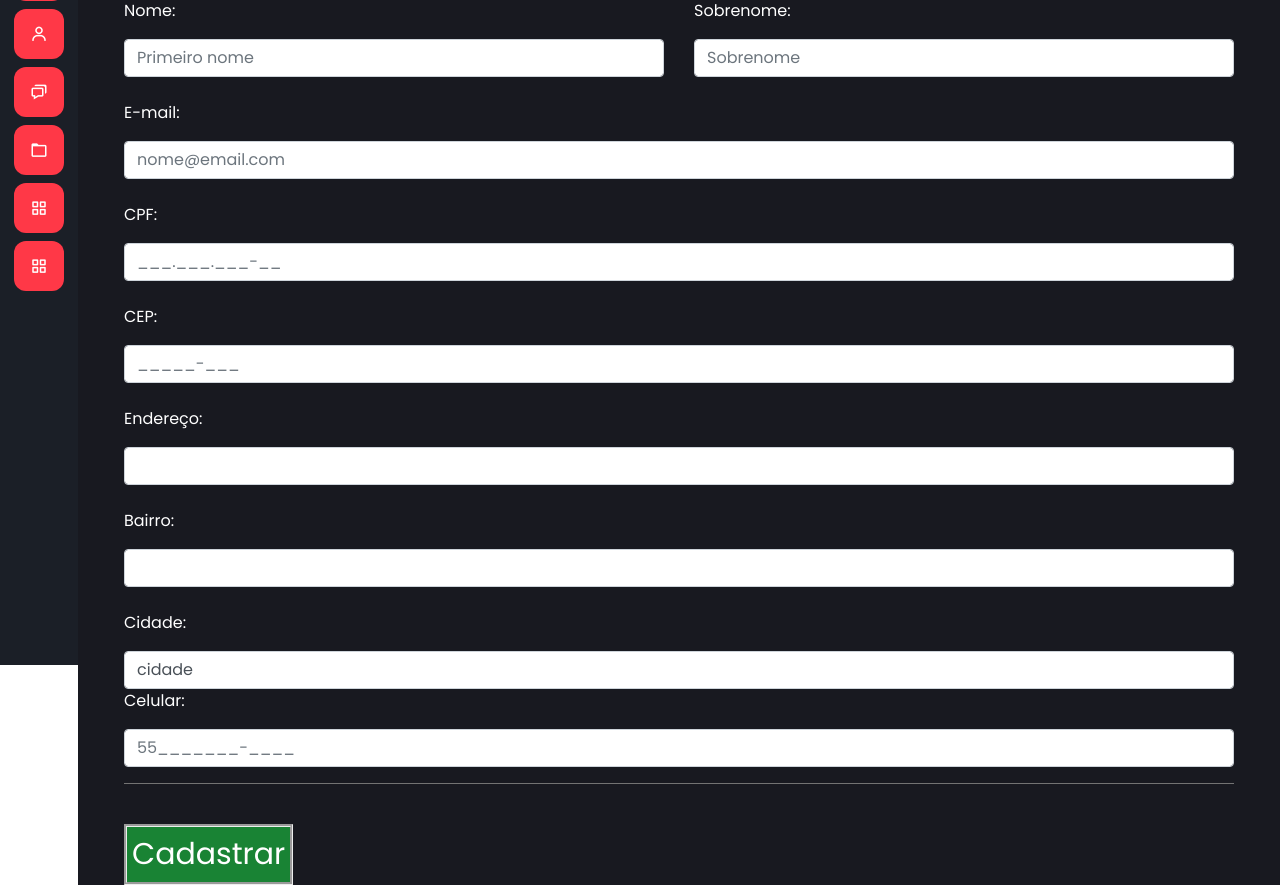
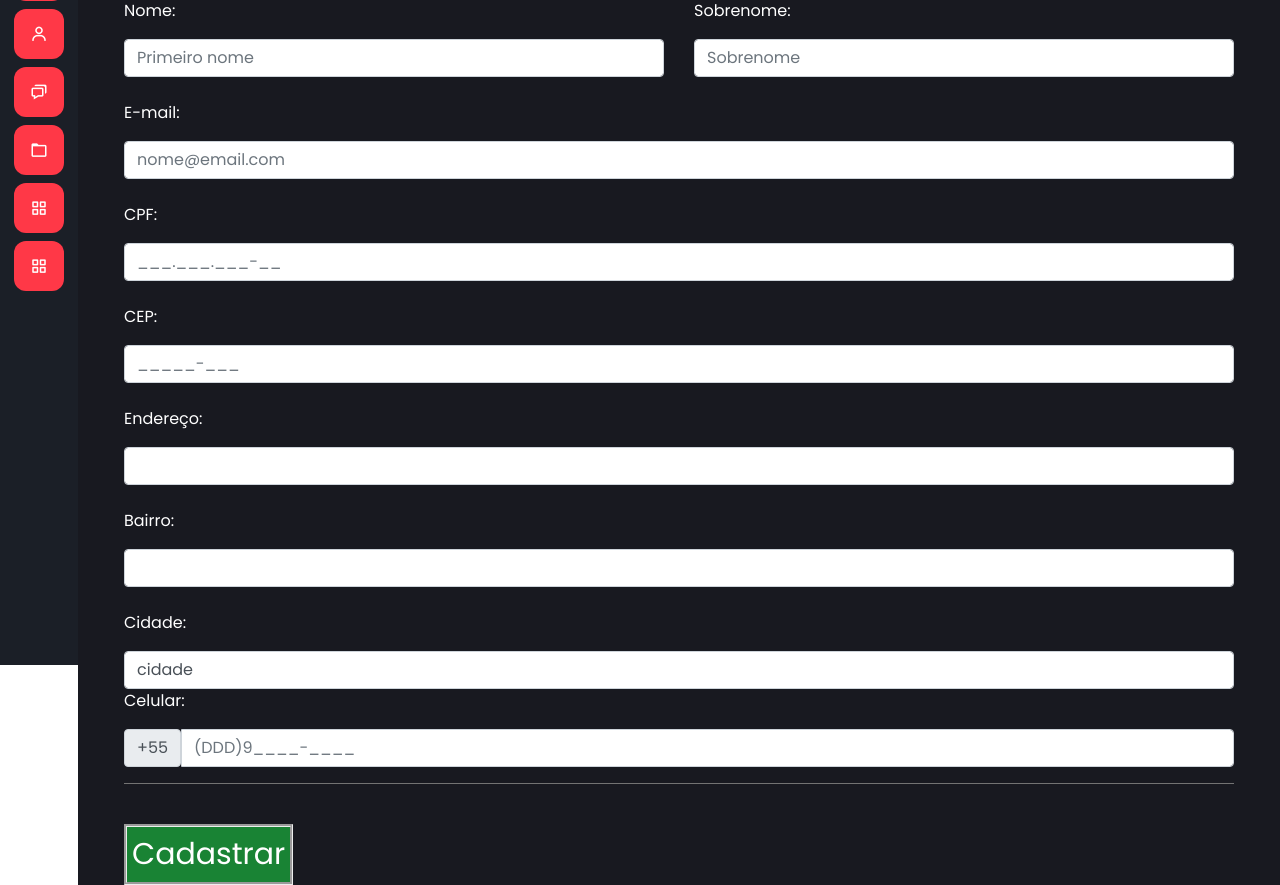
Before and after one commit to DiegoEngenheiro/Sismed-Web-V3.2, a Django app: page /clientes/ in a window 1280 px wide. Shown: the part 135-1020 px from the top of the page. Run offline with Django 4.2, Linux system fonts and the light colour scheme; data that the repository does not hold is empty; some libraries are stand-ins or nearby versions.

Commit message:
3ª Atualização

```diff
--- a/clientes/templates/cadastro.html
+++ b/clientes/templates/cadastro.html
@@ -7,6 +7,8 @@
     <meta charset="UTF-8">
     <meta name="viewport" content="width=device-width, initial-scale=1.0">
     <link rel="stylesheet" href="{% static 'clientes/css/cadastro.css' %}">
+    <link rel="icon" href="{% static 'img/favicon.ico' %}" type="image/x-icon">
+    <link rel="shortcut icon" href="{% static 'img/favicon.ico' %}" type="image/x-icon">
     <script src="https://cdn.jsdelivr.net/npm/sweetalert2@11"></script>  <!-- Adicione o SweetAlert2 -->
     <title>SISMED WEB - CADASTRO</title>
 </head>
--- a/clientes/templates/clientes.html
+++ b/clientes/templates/clientes.html
@@ -64,7 +64,10 @@
                 <p>Cidade:</p>
                 <input type="text" id="cidade" class="form-control" name="cidade" value="cidade">
                 <p>Celular:</p>
-                <input type="text" class="form-control" placeholder="55_______-____" name="celular" value="{{celular}}">
+<div class="input-group">
+    <span class="input-group-text">+55</span>
+    <input type="text" class="form-control" placeholder="(DDD)9____-____" name="celular" id="celular" value="{{ celular }}" maxlength="14" oninput="formatarCelular(this)">
+</div>
                 <hr style="background-color: gray;">
                 <br>
                 <input type="submit" value="Cadastrar" class="btn-principal">
@@ -105,7 +108,7 @@
                 <p>Cidade:</p>
                 <input type="text" id="cidade" class="form-control" name="cidade">
                 <p>Celular:</p>
-                <input type="text" id="celular" class="form-control" placeholder="55_______-____" name="celular">
+                <input type="text" id="celular" class="form-control" placeholder="+55_______-____" name="celular">
                 <hr style="background-color: gray;">
                 <br>
                 <input onclick="update_cliente()" type="submit" value="Salvar" class="btn btn-success">
--- a/clientes/templates/login.html
+++ b/clientes/templates/login.html
@@ -7,6 +7,8 @@
     <meta charset="UTF-8">
     <meta name="viewport" content="width=device-width, initial-scale=1.0">
     <link rel="stylesheet" href="{% static 'clientes/css/login.css' %}">
+    <link rel="icon" href="{% static 'img/favicon.ico' %}" type="image/x-icon">
+    <link rel="shortcut icon" href="{% static 'img/favicon.ico' %}" type="image/x-icon">
     <script src="https://cdn.jsdelivr.net/npm/sweetalert2@11"></script>  <!-- Adicione o SweetAlert2 -->
     <title>SISMED WEB - LOGIN</title>
 </head>
--- a/clientes/views.py
+++ b/clientes/views.py
@@ -100,6 +100,9 @@ def clientes(request):
                 'celular': celular
             })
 
+        # Formatar o número de celular
+        celular_formatado = f'+55{celular}'  # Adiciona o prefixo +55
+
         # Criar um novo cliente
         cliente = Cliente(
             nome=nome,
@@ -110,7 +113,7 @@ def clientes(request):
             endereco=endereco,
             bairro=bairro,
             cidade=cidade,
-            celular=celular
+            celular=celular_formatado  # Usa o número formatado
         )
 
         # Salvar o cliente no banco de dados
--- a/templates/base.html
+++ b/templates/base.html
@@ -10,6 +10,8 @@
     <link rel="stylesheet" href="{% static 'general/css/base.css' %}">
     <link rel="stylesheet" href="{% static 'general/css/general.css' %}">
     <link rel="stylesheet" href="{% static 'general/css/consultar_cliente.css' %}">
+    <link rel="icon" href="{% static 'img/favicon.ico' %}" type="image/x-icon">
+    <link rel="shortcut icon" href="{% static 'img/favicon.ico' %}" type="image/x-icon">
     <link href='https://unpkg.com/boxicons@2.0.7/css/boxicons.min.css' rel='stylesheet'>
     {% block 'head' %}{% endblock %}
 
--- a/usuarios/templates/cadastro.html
+++ /dev/null
@@ -1 +0,0 @@
-<h1>CADASTRO</h1>
--- a/usuarios/templates/login.html
+++ /dev/null
@@ -1 +0,0 @@
-<h1>LOGIN</h1>
--- a/usuarios/views.py
+++ b/usuarios/views.py
@@ -43,14 +43,16 @@ def login(request):
 
     if user is not None:
         login_django(request, user)  # Efetuar o login
-        messages.success(request, 'Login realizado com sucesso!')  # Mensagem de sucesso
+        messages.success(request, f'{user.username}, logado com sucesso!')  # Mensagem personalizada
         return redirect('clientes')  # Redirecionar para a página de clientes
     else:
         messages.error(request, 'Email ou senha inválidos.')  # Exibe mensagem de erro
         return render(request, 'login.html')  # Renderiza a mesma página com a mensagem de erro
 
+
 @login_required(login_url='/usuarios/login/')  # Requer login para acessar a plataforma
 def logout(request):
+    username = request.user.username  # Captura o nome do usuário antes de fazer logout
     django_logout(request)  # Realiza o logout
-    messages.success(request, 'Você foi desconectado com sucesso.')  # Exibe mensagem de sucesso
+    messages.success(request, f'{username}, você foi desconectado com sucesso.')  # Mensagem personalizada
     return redirect('login')  # Redireciona para a página de login
```
Also changed, not shown: templates/static/img/favicon.ico (added).
